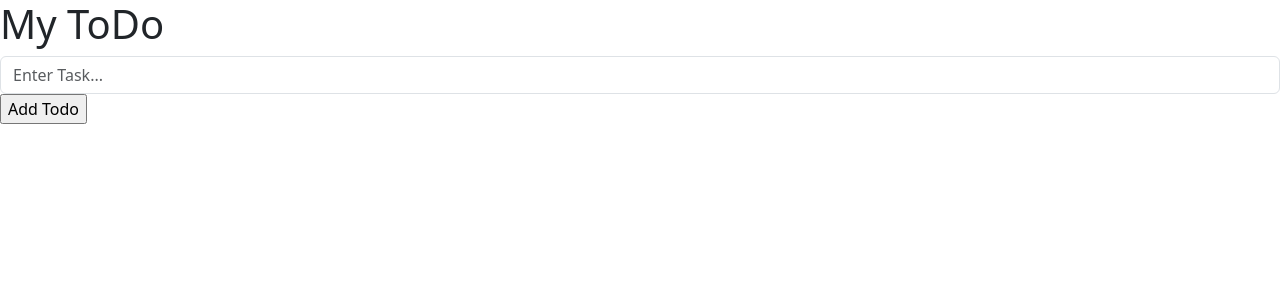
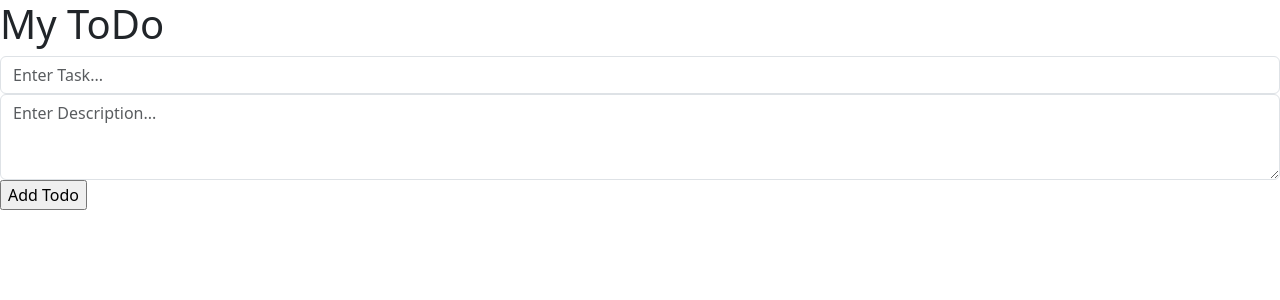
Before and after one commit to dhanashreerc/basic, a React (Create React App) app: page / in a window 1280 px wide. Shown: the top 300 px of the page. Built offline with nearby package versions, Linux system fonts and the light colour scheme.

Commit message:
b14 mulitple fields

```diff
--- a/src/App.js
+++ b/src/App.js
@@ -12,7 +12,7 @@ function App(){
 
 function MyToDo(){
   //s1
-  let [todo, setTodo] = useState({task:""});
+  let [todo, setTodo] = useState({task:"",desc:""});
 
   //s3
   let handleTaskChange=(e)=>{
@@ -23,14 +23,41 @@ function MyToDo(){
 
   }
 
+  let handleDesChange=(e)=>{
+    //console.log(e.target.value);
+    let newTodo = {...todo,desc:e.target.value};
+    //console.log(newTodo);
+    setTodo(newTodo);
+
+  }
+
   //s4
   let handleClick=()=>{
-    alert(todo.task);
+    alert(todo.task + todo.desc);
+
   }
   return(
     <>
-      <input onChange={handleTaskChange} className="form-control" type="text" placeholder="Enter Task..." value={todo.task} />
-      <input onClick={handleClick} type="button" value="Add Todo" />
+      <input
+        onChange={handleTaskChange}
+        className="form-control"
+        type="text"
+        placeholder="Enter Task..."
+        value={todo.task}
+      />
+      <textarea
+        onChange={handleDesChange}
+        className="form-control"
+        cols="30"
+        rows="3"
+        placeholder="Enter Description..."
+
+      />
+      <input
+        onClick={handleClick}
+        type="button"
+        value="Add Todo"
+      />
     </>
   );
 }
```
